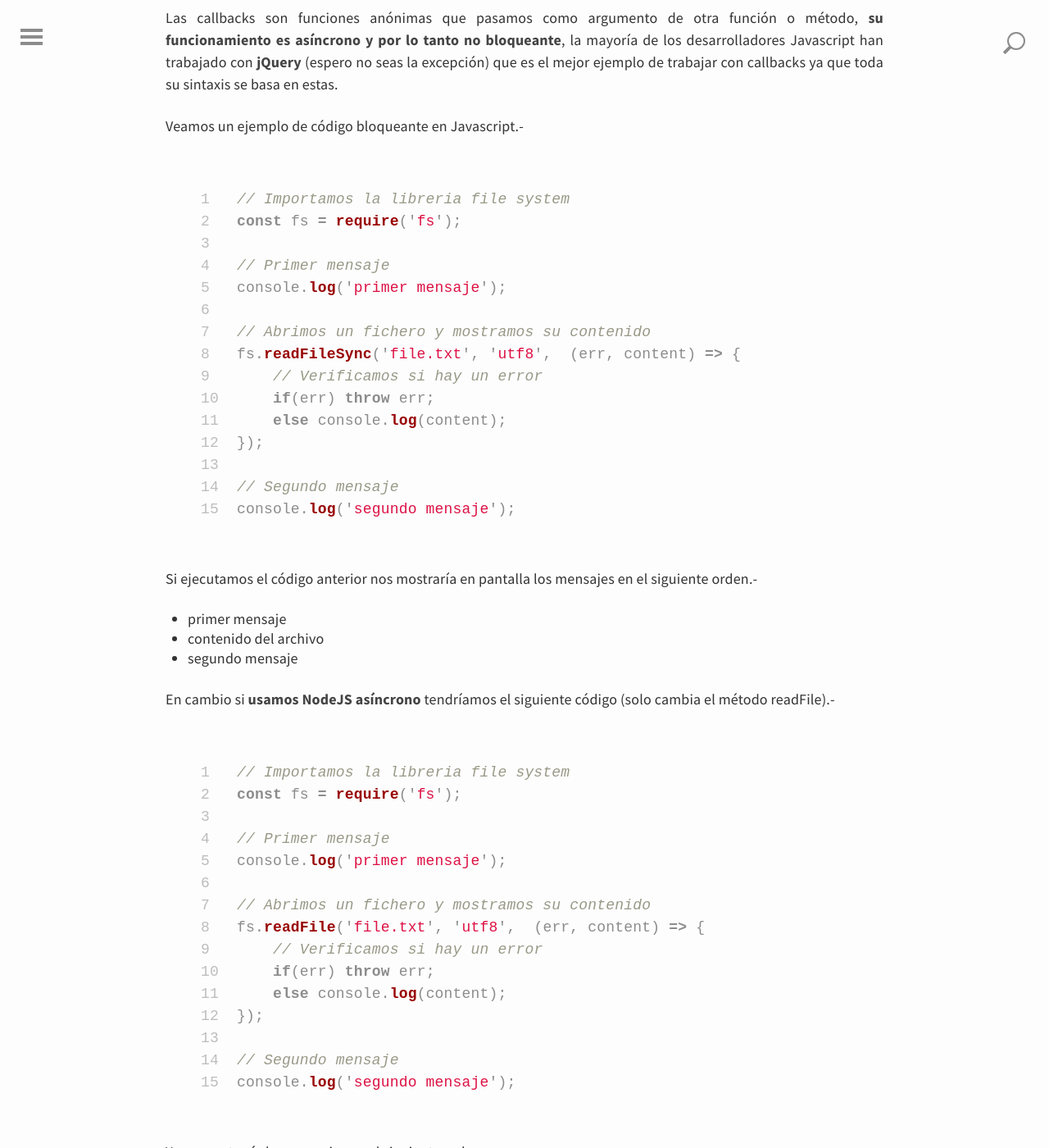
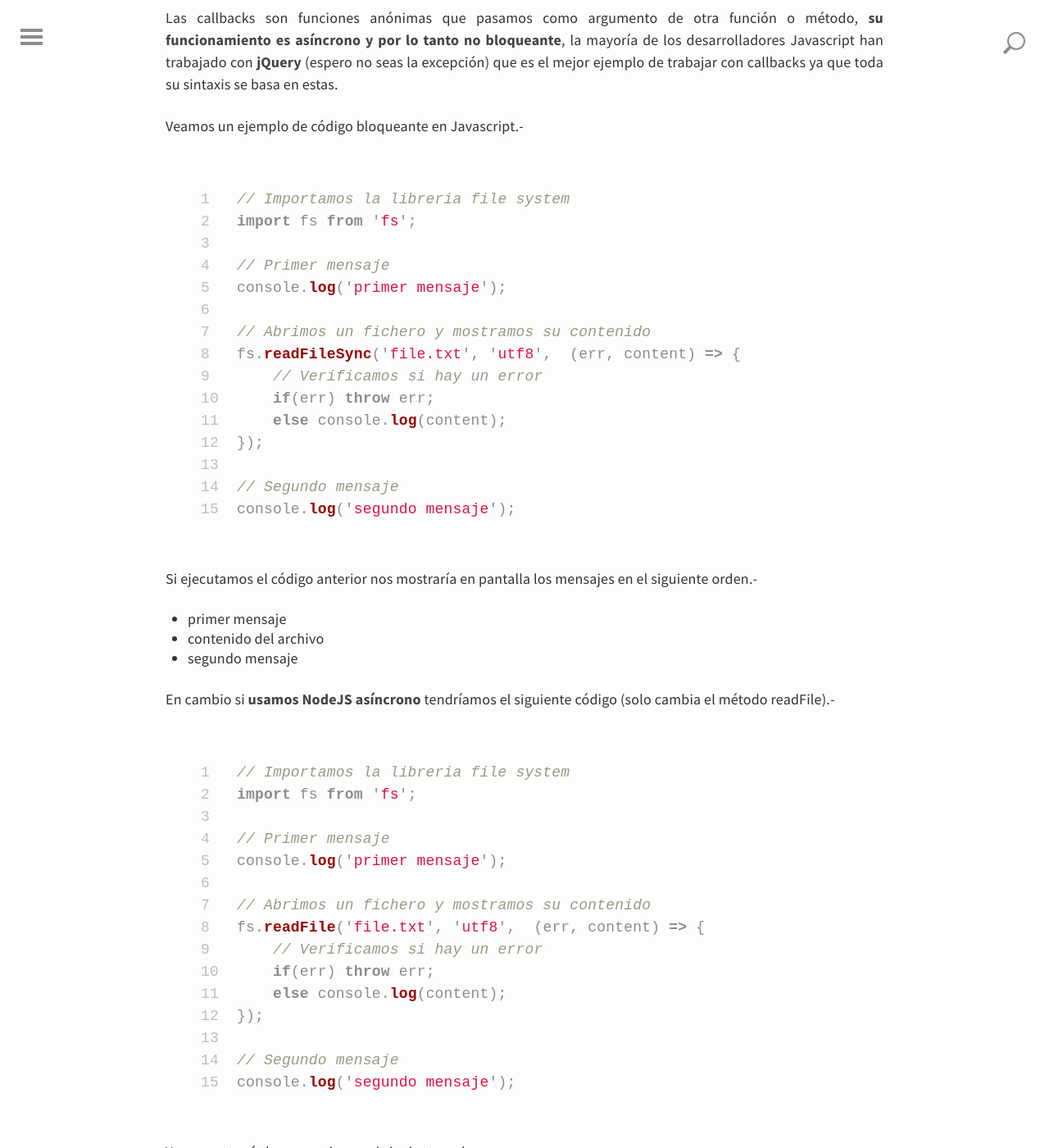
Before and after one commit to Codeandomx/codeandomx, a Jekyll site: the page built from _posts/2017-05-01-introduccion-a-nodejs.md, in a window 1280 px wide and 1400 px high, scrolled down 2489 px. Shown: the whole window at 82% size. Built offline with Jekyll 4.4.1, drawn with Linux system fonts in a browser that asks for light colours; comment, search, counter and statistics services are not loaded; some of the changed lines change nothing that is shown; some of the changed text lies outside the part shown.

Commit message:
Corrigiendo errores con el buscador.

```diff
--- a/_posts/2017-05-01-introduccion-a-nodejs.md
+++ b/_posts/2017-05-01-introduccion-a-nodejs.md
@@ -41,7 +41,7 @@
 
 {% highlight javascript linenos %}
 // Importamos la libreria file system
-const fs = require('fs');
+import fs from 'fs';
 
 // Primer mensaje
 console.log('primer mensaje');
@@ -67,7 +67,7 @@
 
 {% highlight javascript linenos %}
 // Importamos la libreria file system
-const fs = require('fs');
+import fs from 'fs';
 
 // Primer mensaje
 console.log('primer mensaje');
@@ -101,7 +101,7 @@
 
 {% highlight javascript linenos %}
 // Importamos la libreria file system
-const fs = require('fs');
+import fs from 'fs';
 
 // Primer mensaje
 console.log('primer mensaje');
--- a/js/main.js
+++ b/js/main.js
@@ -40,7 +40,7 @@
 
 var search = function ()
 {
-	// Buscador
+	// Mostramos el buscador
 	if(document.getElementById('search-button')){
 		document.getElementById('search-button').onclick = function ()
 		{
@@ -48,9 +48,11 @@
 			document.getElementById('search').style.webkitTransform = 'translateY(0)';
 			document.getElementById('search-button').style.display = 'none';
 			document.getElementById('search-close').style.display = 'block';
+			document.getElementById('search-q').focus();
 		}
 	}
 
+	// Cerramos el buscador
 	if(document.getElementById('search-close')){
 		document.getElementById('search-close').onclick = function ()
 		{
@@ -62,10 +64,18 @@
 		}
 	}
 
-	if(document.getElementById('search-box')){
-		document.getElementById('search-box').onsubmit = function ()
+	// Limpiamos el input del buscador
+	if(document.getElementById('submit')){
+		document.getElementById('submit').onclick = function ()
 		{
-			document.getElementById('search-q').innerHTML = '';
+			var data = document.getElementById('search-q').value;
+			var url = 'https://cse.google.com.mx/cse?cx=partner-pub-0593566584451788:4085293215&ie=UTF-8&q='+data+'#gsc.tab=0&gsc.q='+data+'&gsc.page=1';
+
+			if(data.length > 0){
+				location.href = url;
+			}
+
+			return null;
 		}
 	}
 }
```
Also changed, not shown: img/estabilidad_nodejs.jpg (added), img/stability.jpg (added).
